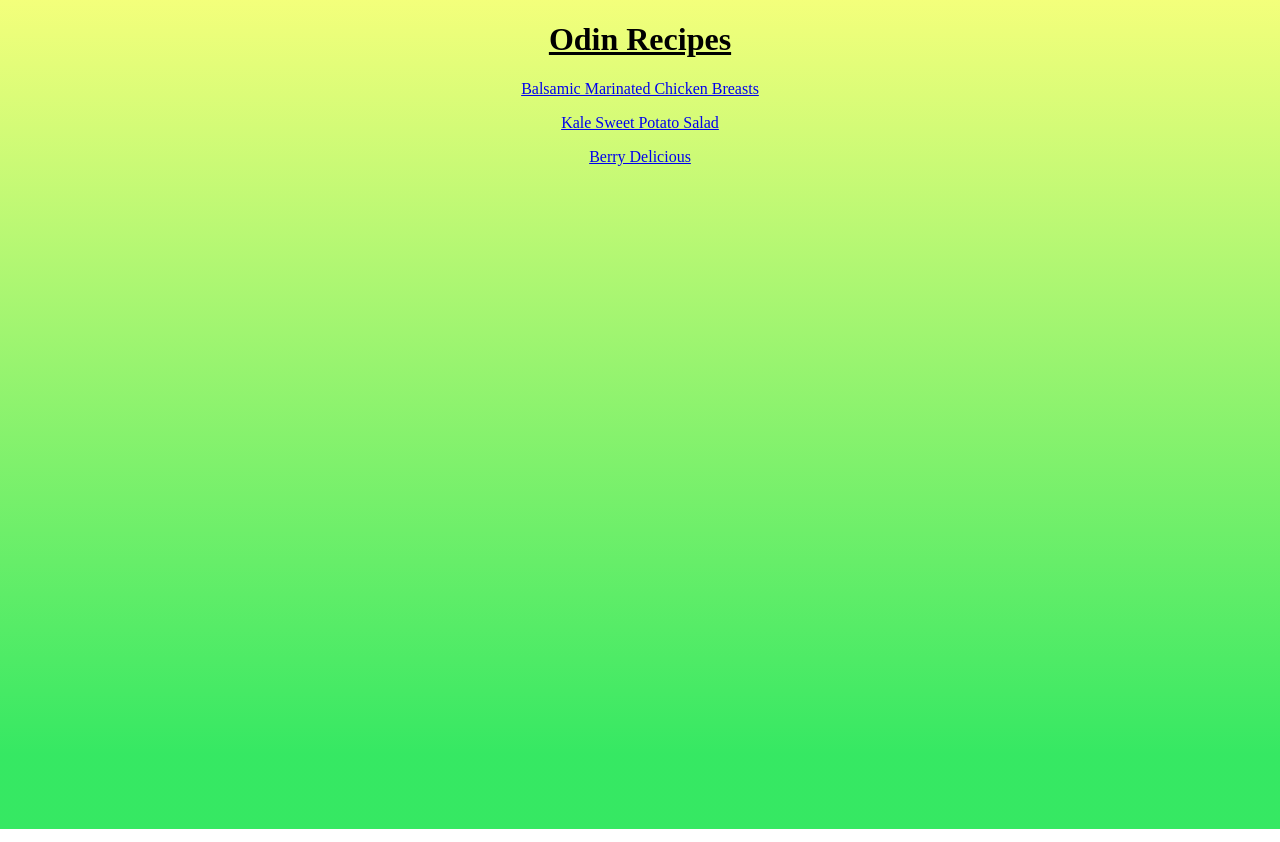
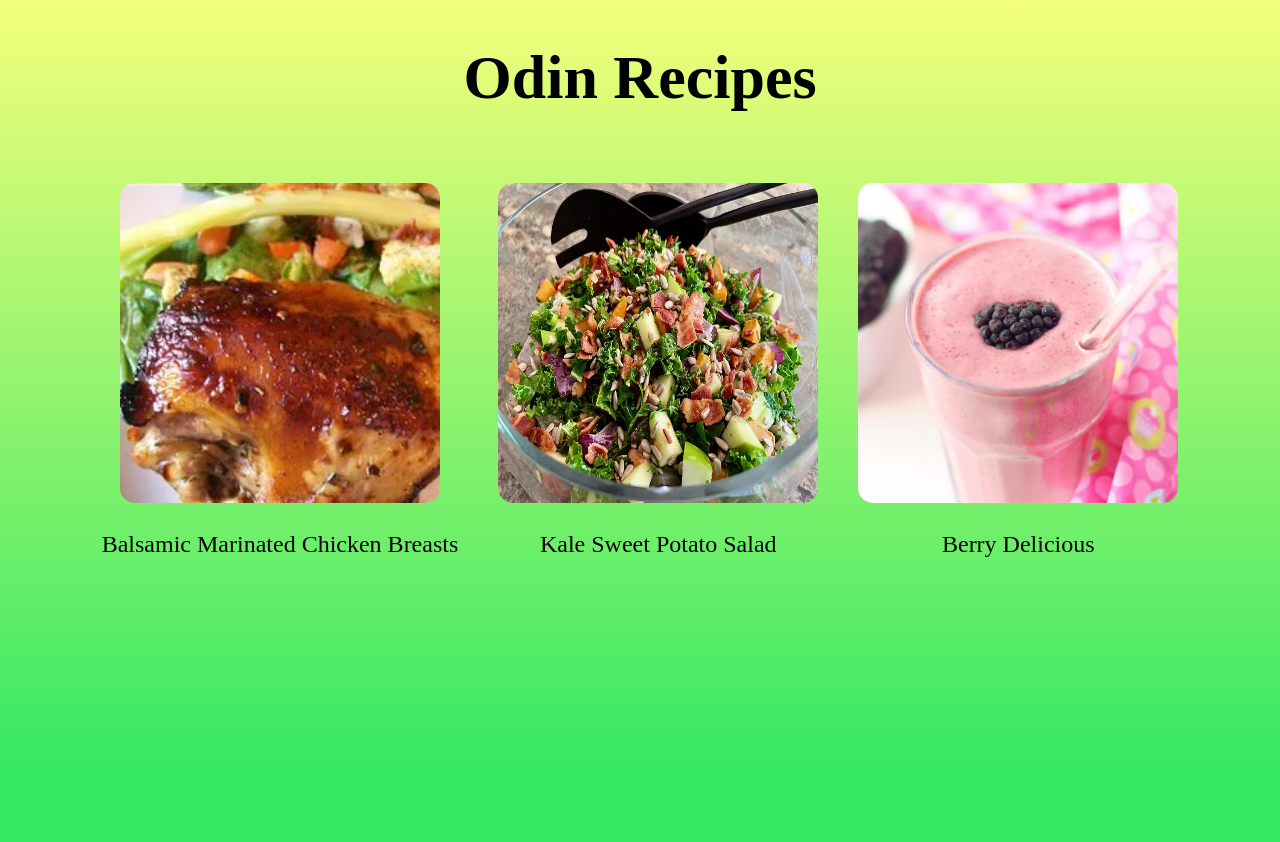
Before and after one commit to Davilapur/odin-recipes, a plain HTML site: page index.html in a window 1280 px wide. Drawn offline with Linux system fonts and the light colour scheme.

Commit message:
Make homepage much better

```diff
--- a/index.html
+++ b/index.html
@@ -8,13 +8,22 @@
     </head>
 
     <body>
-        <div>
-            <h1>Odin Recipes</h1>
-            <p><a href="./recipes/lasagna.html">Balsamic Marinated Chicken Breasts</a></p>
+        <h1 class="heading">Odin Recipes</h1>
+        <div class="content">
+            <div class="recipe">
+                <a href="./recipes/balsamic-chicken.html"><img src="/images/chicken.webp" alt="Balsamic Marinated Chicken Breasts image"></a>
+                <p>Balsamic Marinated Chicken Breasts</p>
+            </div>
 
-            <p><a href="./recipes/kale-sweet-potato-salad.html">Kale Sweet Potato Salad</a></p>
+            <div class="recipe">
+                <a href="./recipes/kale-sweet-potato-salad.html"><img src="/images/kale-sweet-potato-salad.webp" alt="Kale Sweet Potato Salad images"></a>
+                <p>Kale Sweet Potato Salad</p>
+            </div>
 
-            <p><a href="./recipes/berry-delicious.html">Berry Delicious</a></p>
+            <div class="recipe">
+                <a href="./recipes/berry-delicious.html"><img src="/images/delicious-berry.webp" alt="Berry Delicious images"></a>
+                <p>Berry Delicious</p>
+            </div>
         </div>
     </body>
 </html>
--- a/styles.css
+++ b/styles.css
@@ -1,11 +1,40 @@
 body {
     background: linear-gradient(360deg, rgba(0,226,57,0.7875525210084033) 9%, rgba(239,255,73,0.7259278711484594) 100%);
-    align-items: center;
     height: 100vh;
+    margin: 0;
+    text-align: center;
+}
+
+.heading {
+    font-size: 62px;
+    text-align: center;
+    display: block;
+    margin-left: auto;
+    margin-right: auto;
+    height: 100px;
 }
 div {
     text-align: center;
 }
-h1 {
-    text-decoration: underline;
+
+.content {
+    gap: 40px;
+    display: flex;
+    align-items: center;
+    justify-content: center
 }
+
+.recipe img:hover{
+    transform: scale(1.05);
+    transition: all ease ;
+    border-radius: 15px;
+    box-shadow: 0 0 5px rgb(136, 219, 140);
+}
+.recipe img {
+    width: 40vh;
+    height: 40vh;
+    border-radius: 15px;
+}
+p {
+    font-size: 24px;
+}
```
Also changed, not shown: recipes/balsamic-chicken.html (renamed from recipes/lasagna.html, +1 -1 lines), images/chicken.webp (renamed from images/92685-9ddefe7949874865b24cbca36f7b6732.webp).
